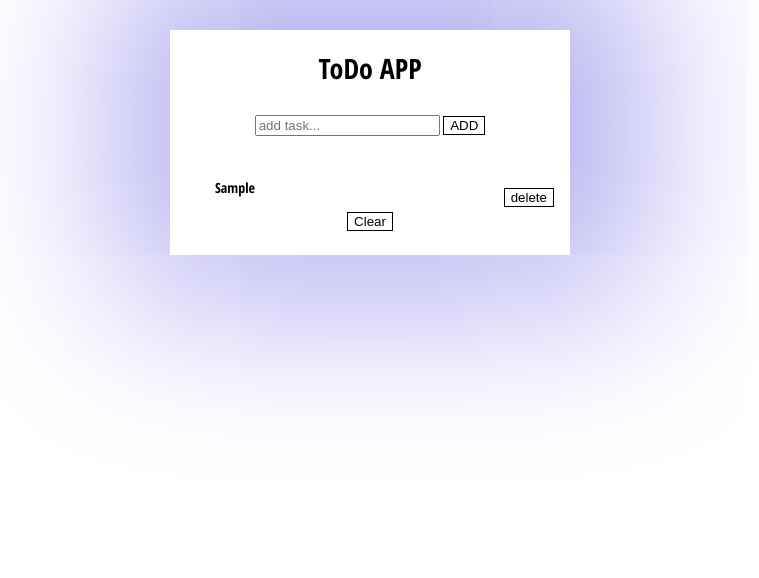
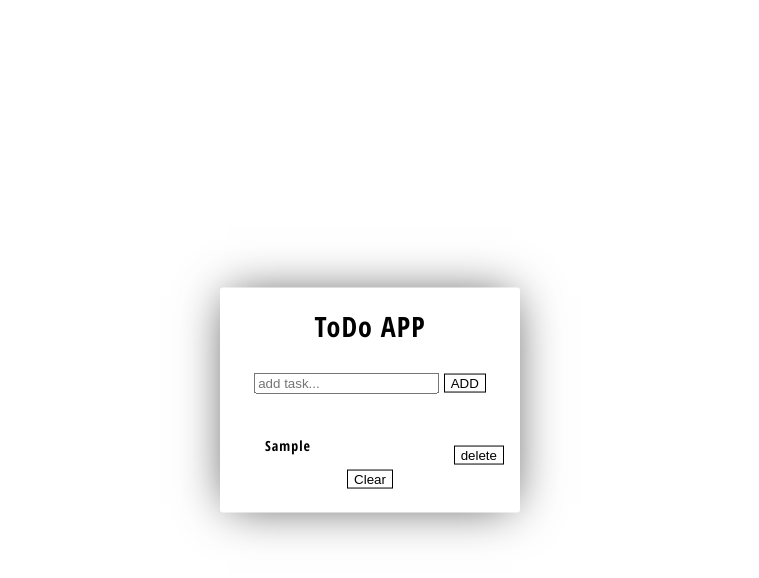
Before and after one commit to ptaszekk/to-do-js, a plain HTML site: page index.html in a window 1280 px wide. Both pictures are taken after typing "Sample" into the empty fields and a click on the button "ADD". Shown: the whole page, without its empty margins (270-1029 px from the left). Drawn offline with Linux system fonts and the light colour scheme.

Commit message:
Add files via upload

```diff
--- a/index.js
+++ b/index.js
@@ -1,9 +1,8 @@
-
 const form = document.querySelector('form');
 const input = document.querySelector('#taskInput');
 const addBtn = document.querySelector('#add-btn');
 const clearBtn = document.querySelector('#clear-btn');
-const tasksTable = document.querySelector('#tasksTable')
+const tasksTable = document.querySelector('#tasksTable');
 const ul = document.createElement('ul');
 
 const storage = window.localStorage;
@@ -14,8 +13,8 @@ storage.setItem('tasks', JSON.stringify(allTasks));
 function addTask(e) {
 	e.preventDefault();
 
-    if(!input.value){
-        return null
+	if (!input.value) {
+		alert('please enter task');
 	} else {
 		let newTask = {
 			value: input.value,
@@ -23,61 +22,58 @@ function addTask(e) {
 		};
 
 		let tempArr = JSON.parse(storage.getItem('tasks'));
-        tempArr.push(newTask)
+		tempArr.push(newTask);
 		storage.setItem('tasks', JSON.stringify(tempArr));
 		input.value = '';
 	}
 	displayTasks();
 }
 
+function displayTasks() {
+	let parsedTasks = JSON.parse(storage.getItem('tasks'));
 
-function displayTasks() {
-    let parsedTasks =  JSON.parse(storage.getItem('tasks'))
+	ul.innerHTML = '';
 
-    ul.innerHTML='';
-
-    parsedTasks.map(task => {
-
+	parsedTasks.map((task) => {
 		const li = document.createElement('li');
 		const deleteBtn = document.createElement('button');
 
-        deleteBtn.addEventListener('click', deleteTask )
+		deleteBtn.addEventListener('click', deleteTask);
 
-        li.innerHTML= task.value;
+		li.innerHTML = task.value;
 
 		deleteBtn.innerHTML = 'delete';
 
 		ul.classList.add('tasks-list');
 		li.classList.add('task-item');
 		li.id = task.id;
+		li.setAttribute('contenteditable', 'true');
 
 		deleteBtn.classList.add('delete-btn');
 
-
 		tasksTable.appendChild(ul);
 		ul.append(li);
-        li.append( deleteBtn)
+		li.append(deleteBtn);
 	});
-};
+}
 
 displayTasks();
 
 function deleteTask() {
-
-    let tasksLocal  = JSON.parse(storage.getItem('tasks'));
+	let tasksLocal = JSON.parse(storage.getItem('tasks'));
 	let id = this.parentElement.getAttribute('id');
 
-    const tempArr = tasksLocal.filter(task=> task.id != id);
+	const tempArr = tasksLocal.filter((task) => task.id != id);
 	console.log(tempArr);
 	storage.setItem('tasks', JSON.stringify(tempArr));
 	console.log(storage);
 
 	this.parentElement.classList.add('animation');
 
-    setTimeout(()=>{
+	setTimeout(() => {
 		var parentList = this.parentElement.parentElement;
 		parentList.removeChild(this.parentElement);
-    }, 500)
+	}, 700);
 }
 
 function clear() {
@@ -87,5 +83,5 @@ function clear() {
 	ul.innerHTML = 'you have no tasks';
 }
 
-addBtn.addEventListener('click', addTask )
-clearBtn.addEventListener('click', clear )
+addBtn.addEventListener('click', addTask);
+clearBtn.addEventListener('click', clear);
--- a/style.css
+++ b/style.css
@@ -1,18 +1,32 @@
-body{
+body {
 	font-size: 14px;
-    font-family: 'Open Sans Condensed',
-    sans-serif;
+	font-family: 'Open Sans Condensed', sans-serif;
+	letter-spacing: 1px;
 }
 
-.wrapper {width: 400px;
-margin: 30px auto;
+.wrapper {
+	position: absolute;
+	top: 50%;
+	left: 50%;
+	transform: translateY(-50%) translateX(-50%);
+	width: auto;
+	min-width: 300px;
+	justify-self: center;
+	margin: auto auto;
+	display: -webkit-box;
+	display: -ms-flexbox;
 	display: flex;
+	-webkit-box-pack: center;
+	-ms-flex-pack: center;
 	justify-content: center;
+	-webkit-box-orient: vertical;
+	-webkit-box-direction: normal;
+	-ms-flex-direction: column;
 	flex-direction: column;
-  background-color: transparent;
-  -webkit-box-shadow: 10px -15px 174px 63px rgba(178, 173, 240, 1);
-  -moz-box-shadow: 10px -15px 174px 63px rgba(178, 173, 240, 1);
-  box-shadow: 10px -15px 174px 63px rgba(178, 173, 240, 1);
+	-webkit-box-shadow: 0px 0px 46px -8px rgba(74, 73, 74, 1);
+	-moz-box-shadow: 0px 0px 46px -8px rgba(74, 73, 74, 1);
+	box-shadow: 0px 0px 46px -8px rgba(74, 73, 74, 1);
+	border-radius: 3px;
 }
 
 form {
@@ -31,9 +45,9 @@ input:focus {
 button {
 	outline: none;
 	opacity: 1;
+	-webkit-transition: 300ms ease;
+	-o-transition: 300ms ease;
 	transition: 300ms ease;
-
-
 }
 #add-btn,
 #clear-btn,
@@ -42,30 +56,30 @@ button {
 	margin: 10px auto;
 	cursor: pointer;
 	border: 1px solid black;
-
 }
 
 #add-btn:hover,
 #clear-btn:hover,
 .delete-btn:hover {
+	-webkit-transition: 300ms ease;
+	-o-transition: 300ms ease;
 	transition: 300ms ease;
 	opacity: 0.7;
 }
 
-.delete-btn{
+.delete-btn {
 	position: absolute;
 	right: 1rem;
 }
 
 #clear-btn {
 	margin-bottom: 1.5rem;
-
 }
 
 ul {
 	list-style: none;
 	position: relative;
-    margin:  auto;
+	margin: auto;
 }
 
 li {
@@ -73,13 +87,29 @@ li {
 	width: auto;
 }
 
+.taks-item {
+	width: 60%;
+	font-weight: 900;
+}
+
 .animation {
+	-webkit-animation: showLi 1s ease-in;
 	animation: showLi 1s ease-in;
 }
 
-ul>li{
+ul > li {
+	width: 100%;
+}
 
-    width: 100%;
+@-webkit-keyframes showLi {
+	0% {
+		opacity: 100%;
+		height: 1rem;
+	}
+	100% {
+		opacity: 0%;
+		height: 0rem;
+	}
 }
 
 @keyframes showLi {
```
Lines whose indentation alone changed are shown as unchanged.
